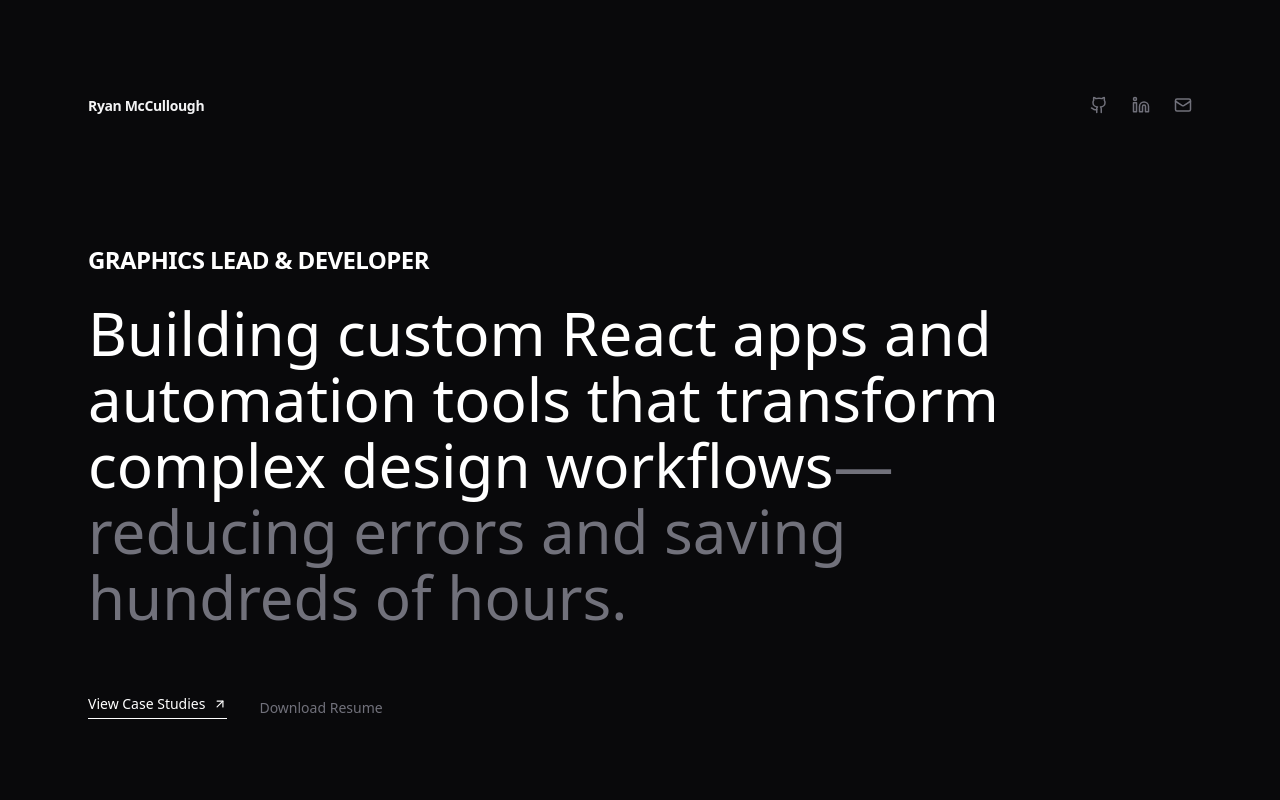
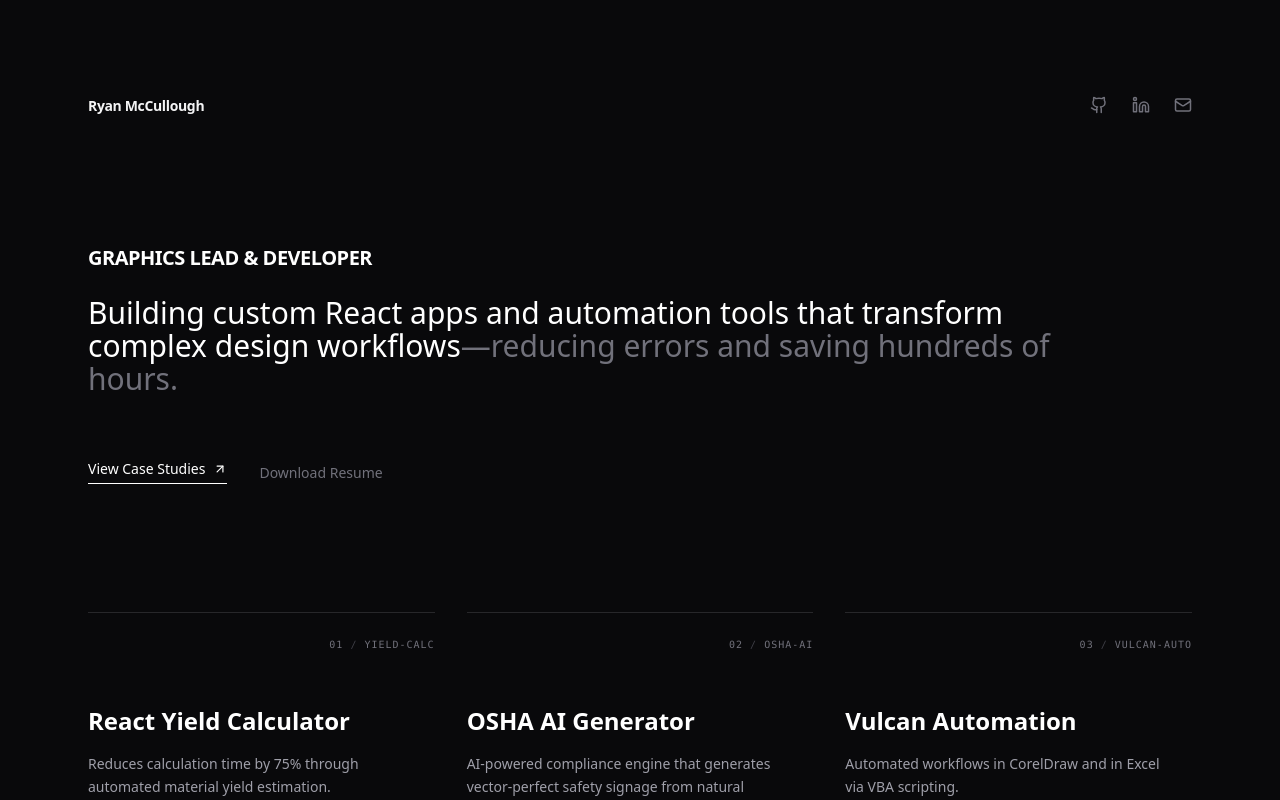
Before and after one commit to ryanbrett/ryanmcc, a React (Vite) app: page / in a window 1280 px wide. Shown: the top 800 px of the page. Built offline with nearby package versions, Linux system fonts and the light colour scheme.

Commit message:
Update heading styles in App.tsx

```diff
--- a/src/App.tsx
+++ b/src/App.tsx
@@ -63,12 +63,12 @@
           {/* 1. HERO SECTION */}
           <section>
             {/* H1 Identity - Bold, High Contrast White, Smaller */}
-            <h1 className="text-xl md:text-2xl font-bold text-white mb-6 tracking-tight">
+            <h1 className="text-xl font-bold text-white mb-6 tracking-tight">
               GRAPHICS LEAD & DEVELOPER
             </h1>
 
             {/* H2 Mission - Larger, fading at the dash */}
-            <h2 className="text-3xl md:text-3xl lg:text-6xl font-medium text-white leading-[1.1] max-w-5xl mb-12">
+            <h2 className="text-2xl md:text-3xl font-medium text-white leading-[1.1] max-w-5xl mb-12">
               Building custom React apps and automation tools that transform complex design workflows<span className="text-zinc-500">—reducing errors and saving hundreds of hours.</span>
             </h2>
 
```
